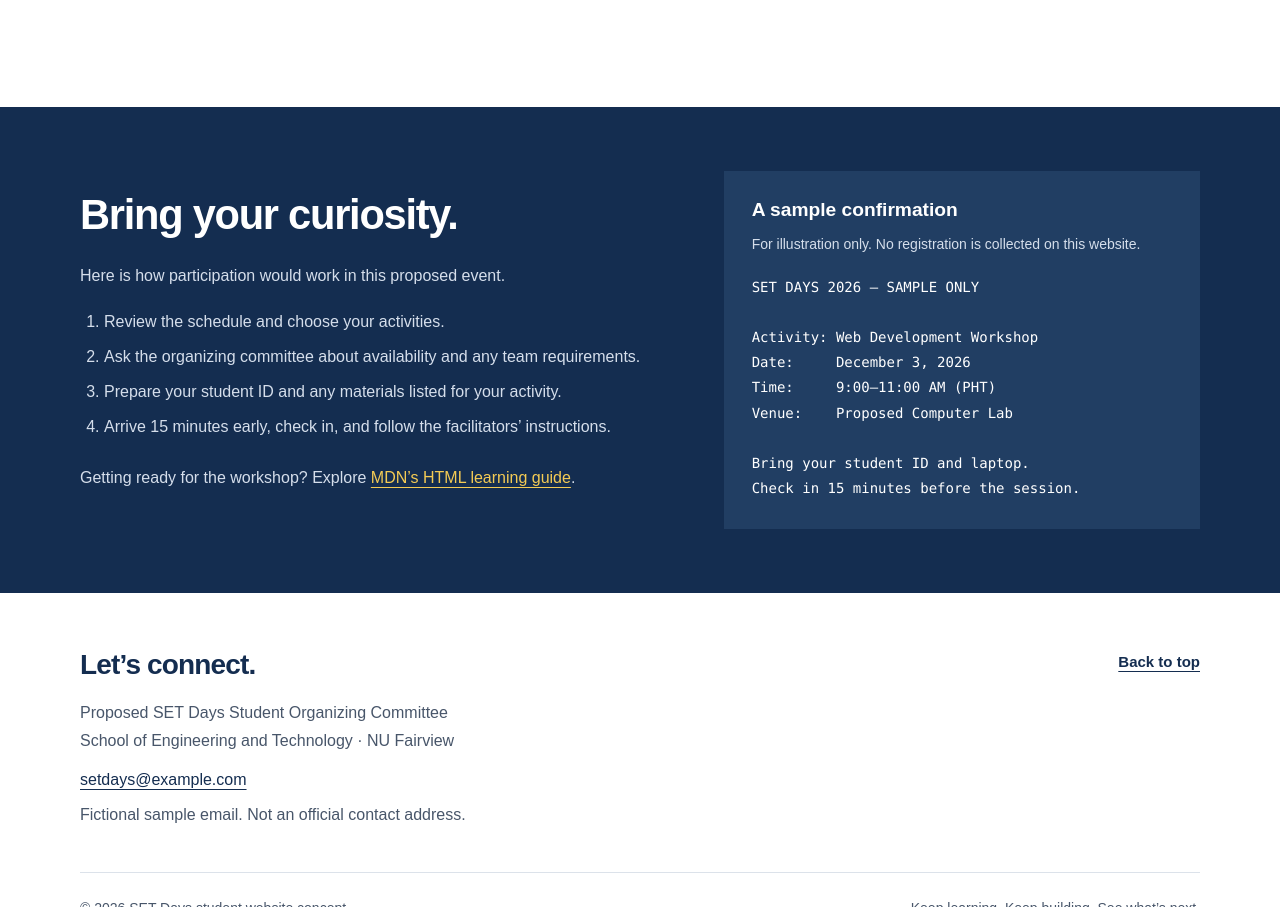
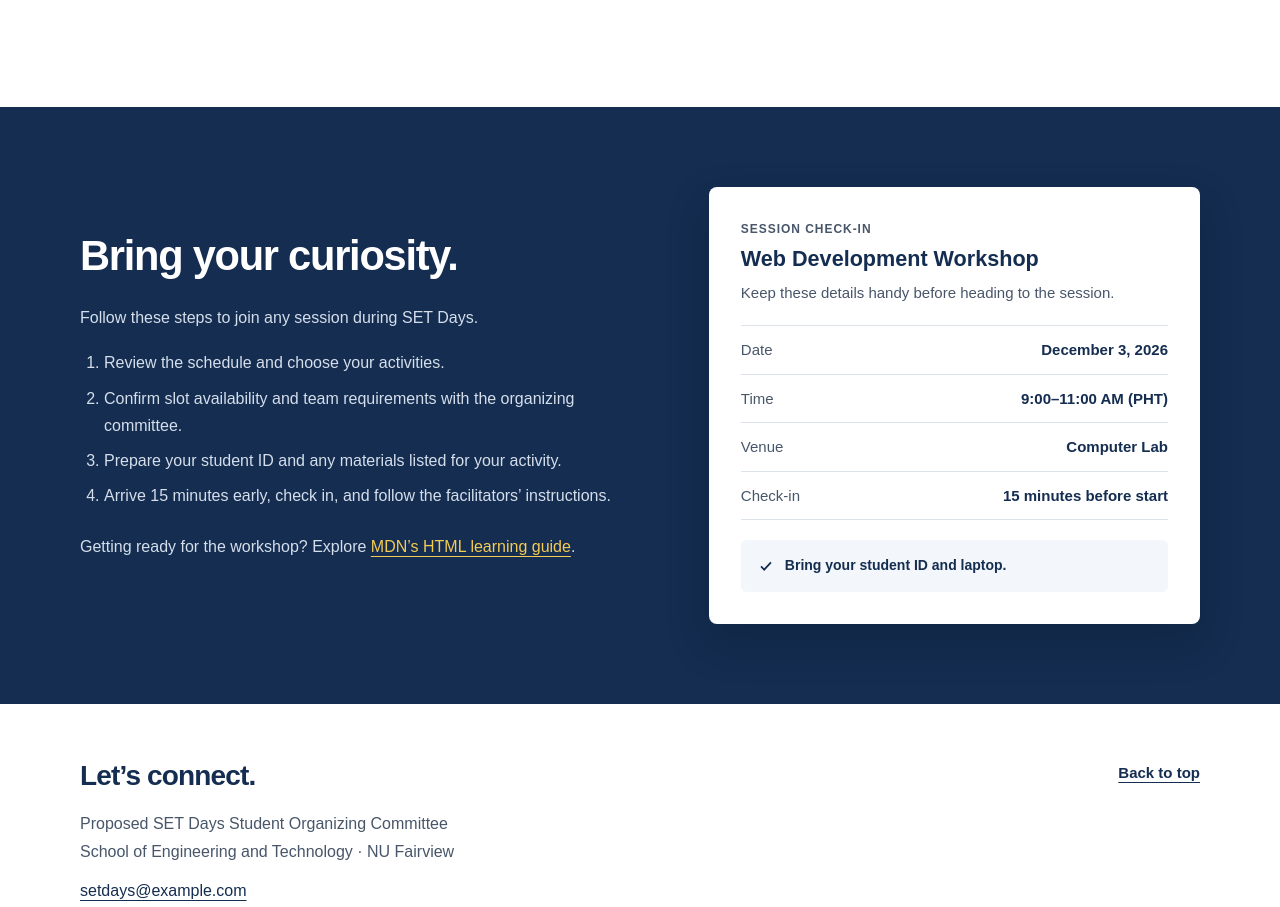
Before and after one commit to aaliliyahyah/event-information-website, a plain HTML site: page index.html in a window 1280 px wide. Shown: the part 4354-5261 px from the top of the page. Drawn offline with Linux system fonts and the light colour scheme.

Commit message:
Redesign participation section with workshop check-in reminder card

```diff
--- a/css/style.css
+++ b/css/style.css
@@ -115,15 +115,22 @@ dd:last-child { margin-bottom: 0; }
 .highlight-detail { font-size: 0.875rem; color: var(--navy); }
 
 /* Participation and footer */
-.participation-band { background: var(--navy); color: #d5deeb; padding-block: 64px; }
+.participation-band { background: var(--navy); color: #d5deeb; padding-block: 80px; }
 .participation-band h2, .participation-band h3 { color: #fff; }
 .participation-band a { color: var(--gold); }
 .participation-band a:focus-visible { outline-color: var(--gold); }
-.participation-inner { display: grid; grid-template-columns: 1.2fr 1fr; gap: 72px; align-items: center; }
+.participation-inner { display: grid; grid-template-columns: 1.15fr 1fr; gap: 64px; align-items: center; }
 .participation-inner ol { margin-bottom: 24px; }
-.announcement { background: #213e63; padding: 28px; }
-.announcement p { font-size: 0.875rem; }
-pre { font-family: Consolas, monospace; font-size: 0.875rem; line-height: 1.8; white-space: pre-wrap; overflow-wrap: anywhere; margin-bottom: 0; color: #fff; }
+.reminder-card { background: #fff; color: var(--text); border-radius: 8px; padding: 32px; box-shadow: 0 18px 40px rgba(7, 20, 38, 0.28); }
+.reminder-eyebrow { display: block; font-size: 0.75rem; font-weight: 700; letter-spacing: 0.08em; color: var(--text); margin-bottom: 8px; }
+.participation-band .reminder-card h3 { color: var(--navy); font-size: 1.35rem; margin-bottom: 8px; }
+.reminder-header p { font-size: 0.9375rem; margin-bottom: 20px; }
+.reminder-details { margin: 0; border-top: 1px solid var(--line); }
+.reminder-details div { display: flex; justify-content: space-between; align-items: baseline; gap: 16px; padding-block: 11px; border-bottom: 1px solid var(--line); font-size: 0.9375rem; }
+.reminder-details dt { color: var(--text); font-weight: 400; }
+.reminder-details dd { margin: 0; color: var(--navy); font-weight: 700; text-align: right; font-variant-numeric: tabular-nums; }
+.reminder-checklist { display: flex; align-items: center; gap: 10px; margin-top: 20px; padding: 14px 16px; background: var(--light); border-radius: 6px; color: var(--navy); font-size: 0.875rem; font-weight: 700; }
+.reminder-checklist svg { width: 18px; height: 18px; flex-shrink: 0; color: var(--navy); }
 .site-footer { padding-top: 56px; }
 .footer-main { display: flex; justify-content: space-between; gap: 32px; padding-bottom: 32px; }
 .footer-main h2 { font-size: 1.75rem; margin-bottom: 18px; }
@@ -164,7 +171,9 @@ pre { font-family: Consolas, monospace; font-size: 0.875rem; line-height: 1.8; w
   .learning-notes { padding: 24px; }
   .highlight h3 { margin-bottom: 0; }
   .participation-band { padding-block: 48px; }
-  .announcement { padding: 22px; }
+  .reminder-card { padding: 24px; }
+  .reminder-details div { flex-direction: column; gap: 2px; }
+  .reminder-details dd { text-align: left; }
   .footer-main, .footer-bottom { flex-direction: column; gap: 18px; }
 }
 @media (max-width: 420px) {
--- a/index.html
+++ b/index.html
@@ -259,16 +259,26 @@
 
     <section class="participation-band" id="participate" aria-labelledby="participate-title">
       <div class="container participation-inner">
-        <div><h2 id="participate-title">Bring your curiosity.</h2><p>Here is how participation would work in this proposed event.</p><ol><li>Review the schedule and choose your activities.</li><li>Ask the organizing committee about availability and any team requirements.</li><li>Prepare your student ID and any materials listed for your activity.</li><li>Arrive 15 minutes early, check in, and follow the facilitators’ instructions.</li></ol><p>Getting ready for the workshop? Explore <a href="https://developer.mozilla.org/en-US/docs/Learn_web_development/Core/Structuring_content">MDN’s HTML learning guide</a>.</p></div>
-        <div class="announcement"><h3>A sample confirmation</h3><p>For illustration only. No registration is collected on this website.</p><pre>SET DAYS 2026 — SAMPLE ONLY
-
-Activity: Web Development Workshop
-Date:     December 3, 2026
-Time:     9:00–11:00 AM (PHT)
-Venue:    Proposed Computer Lab
-
-Bring your student ID and laptop.
-Check in 15 minutes before the session.</pre></div>
+        <div><h2 id="participate-title">Bring your curiosity.</h2><p>Follow these steps to join any session during SET Days.</p><ol><li>Review the schedule and choose your activities.</li><li>Confirm slot availability and team requirements with the organizing committee.</li><li>Prepare your student ID and any materials listed for your activity.</li><li>Arrive 15 minutes early, check in, and follow the facilitators’ instructions.</li></ol><p>Getting ready for the workshop? Explore <a href="https://developer.mozilla.org/en-US/docs/Learn_web_development/Core/Structuring_content">MDN’s HTML learning guide</a>.</p></div>
+        <aside class="reminder-card" aria-labelledby="reminder-title">
+          <div class="reminder-header">
+            <span class="reminder-eyebrow">SESSION CHECK-IN</span>
+            <h3 id="reminder-title">Web Development Workshop</h3>
+            <p>Keep these details handy before heading to the session.</p>
+          </div>
+          <dl class="reminder-details">
+            <div><dt>Date</dt><dd>December 3, 2026</dd></div>
+            <div><dt>Time</dt><dd>9:00–11:00 AM (PHT)</dd></div>
+            <div><dt>Venue</dt><dd>Computer Lab</dd></div>
+            <div><dt>Check-in</dt><dd>15 minutes before start</dd></div>
+          </dl>
+          <div class="reminder-checklist">
+            <svg viewBox="0 0 20 20" fill="none" stroke="currentColor" stroke-width="2" aria-hidden="true">
+              <path d="M4.5 10.5 8 14l7.5-8"/>
+            </svg>
+            <span>Bring your student ID and laptop.</span>
+          </div>
+        </aside>
       </div>
     </section>
   </main>
```
